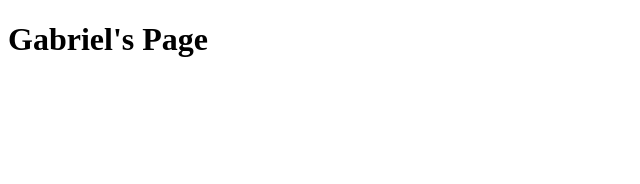
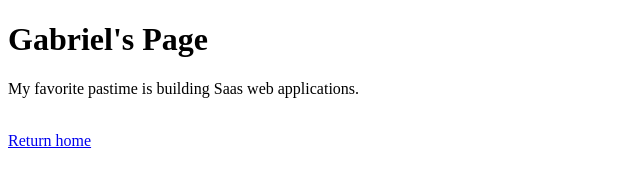
Before and after one commit to gabrielblake28/GLJ-Technologies, a website: page src/pages/Gabriel.html in a window 1280 px wide. Shown: the whole page, without its empty margins (0-640 px from the left). Drawn offline with Linux system fonts and the light colour scheme.

Commit message:
added my pastime page

```diff
--- a/src/pages/Gabriel.html
+++ b/src/pages/Gabriel.html
@@ -7,5 +7,8 @@
   </head>
   <body>
     <h1>Gabriel's Page</h1>
+    <p>My favorite pastime is building Saas web applications.</p>
+    <br />
+    <a href="../index.html">Return home</a>
   </body>
 </html>
```
